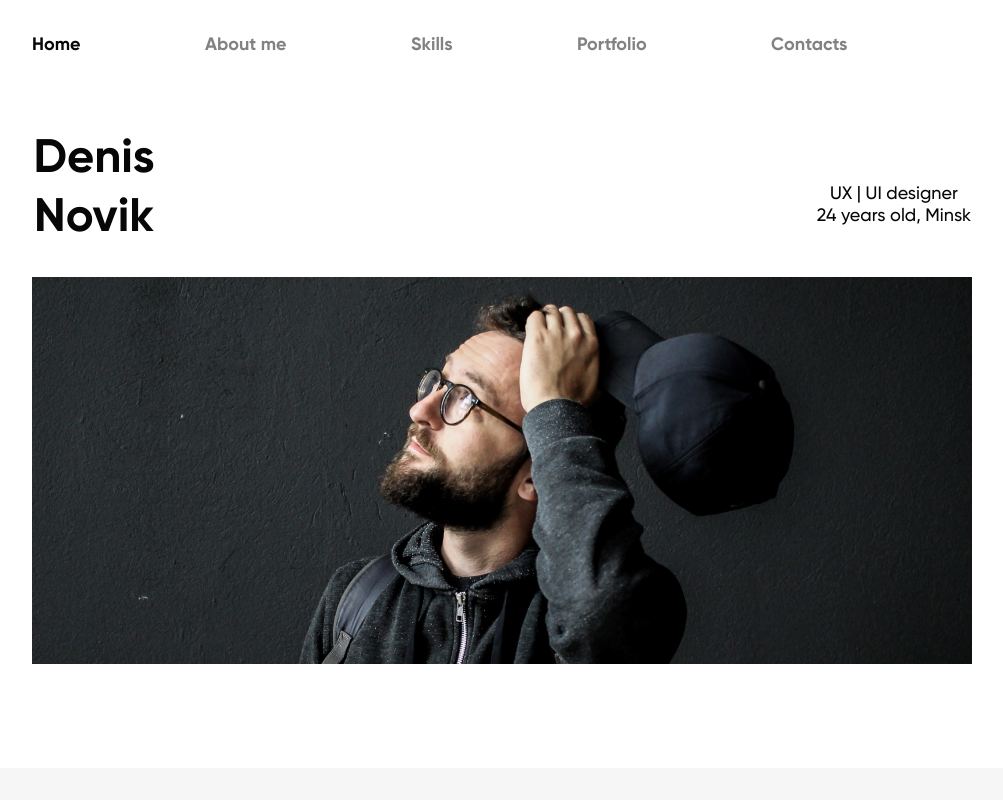
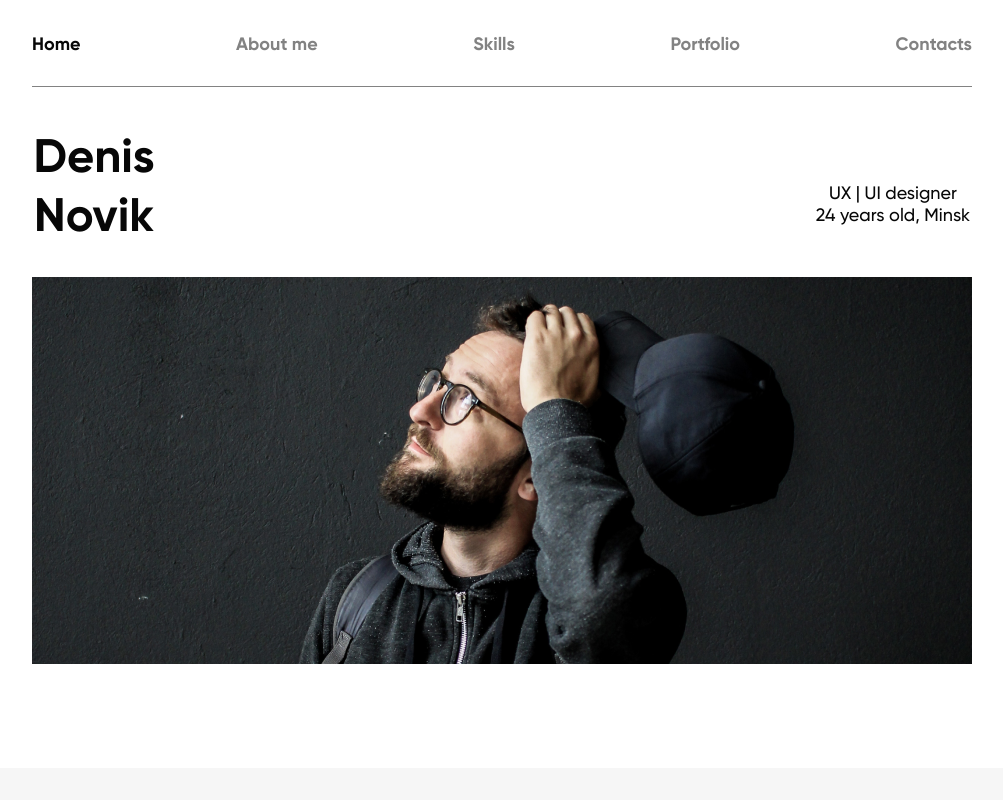
Before and after one commit to Andrei-Beliakov/novik-page, a plain HTML site: page index.html in a window 1280 px wide. Shown: the top 800 px of the page, without its empty margins (138-1141 px from the left). Drawn offline with Linux system fonts and the light colour scheme.

Commit message:
fix bugs and start adaptive

```diff
--- a/css/header.css
+++ b/css/header.css
@@ -3,6 +3,7 @@
 }
 
 h1 {
+  display: block;
   font-size: 47px;
   line-height: 59px;
   font-weight: bold;
@@ -12,15 +13,8 @@ h1 {
 
 .nav__link {
   color: #828282;
-  font-weight: 700;
 }
 
-.header__nav {
-  padding-bottom: 32px;
-  display: flex;
-  justify-content: space-between;
-  font-weight: 700;
-}
 .nav__link:hover {
   color: #070707;
 }
@@ -29,18 +23,28 @@ h1 {
   color: #070707;
 }
 
+.header__nav {
+  display: flex;
+  justify-content: space-between;
+  font-weight: 700;
+  position: relative;
+  margin-bottom: 32px;
+}
+
 .header__nav::after {
   content: "";
   display: block;
   background-color: #828282;
   height: 1px;
-  position: relative;
-  top: 32px;
+  width: 100%;
+  position: absolute;
+  bottom: -32px;
 }
 
-.header__text {
+.header__title_text {
+  display: block;
   margin: 95px 0 50px 0;
-  max-width: 156px;
+  max-width: 158px;
 }
 
 .header__title {
--- a/css/main.css
+++ b/css/main.css
@@ -40,3 +40,9 @@ a {
   color: #ffffff;
   text-decoration: none;
 }
+
+@media (max-width: 1044px) {
+  .container {
+    max-width: 90%;
+  }
+}
--- a/css/skills.css
+++ b/css/skills.css
@@ -1,5 +1,5 @@
 .skills {
-  padding: 91px 0 110px 0;
+  padding: 91px 0 110px;
 }
 
 .skills__text {
@@ -43,3 +43,9 @@
   display: flex;
   justify-content: space-between;
 }
+
+@media (max-width: 1044px) {
+  .skills {
+    padding: 83px 0 99px;
+  }
+}
--- a/index.html
+++ b/index.html
@@ -20,7 +20,9 @@
         </div>
         <div class="header__title">
           <h1>Denis Novik</h1>
-          <p class="header__text">UX | UI designer 24&nbsp;years old, Minsk</p>
+          <p class="header__title_text">
+            UX | UI designer 24&nbsp;years old, Minsk
+          </p>
         </div>
         <img
           class="header__image"
```
